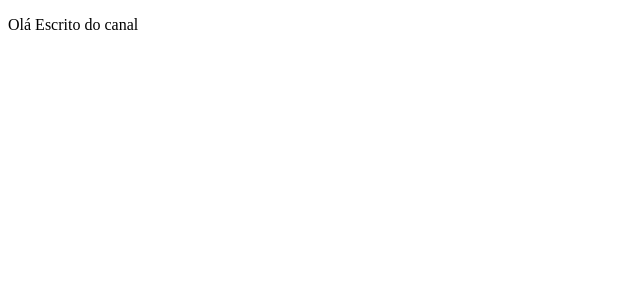
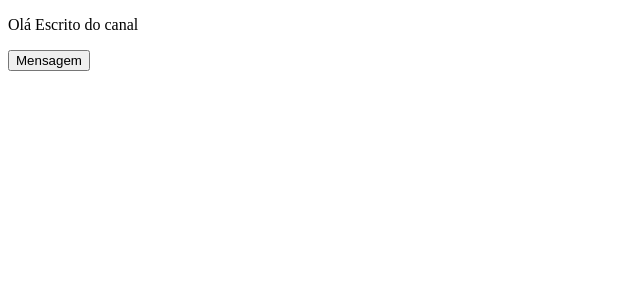
Before and after one commit to Aldenor-Neto/projeto-youtube---Angular-17, an Angular app: page / in a window 1280 px wide. Shown: the top 300 px of the page, without its empty margins (0-640 px from the left). Built offline with nearby package versions, Linux system fonts and the light colour scheme.

Commit message:
event biding

```diff
--- a/src/app/component/estudo/estudo.component.html
+++ b/src/app/component/estudo/estudo.component.html
@@ -1 +1,3 @@
 <p>Olá {{nome}}</p>
+
+<button (click)="mensagem()">Mensagem</button>
--- a/src/app/component/estudo/estudo.component.ts
+++ b/src/app/component/estudo/estudo.component.ts
@@ -11,4 +11,7 @@ export class EstudoComponent {
 
   nome: String = "Escrito do canal";
 
+  mensagem(){
+    alert('estudando event biding');
+  }
 }
```
